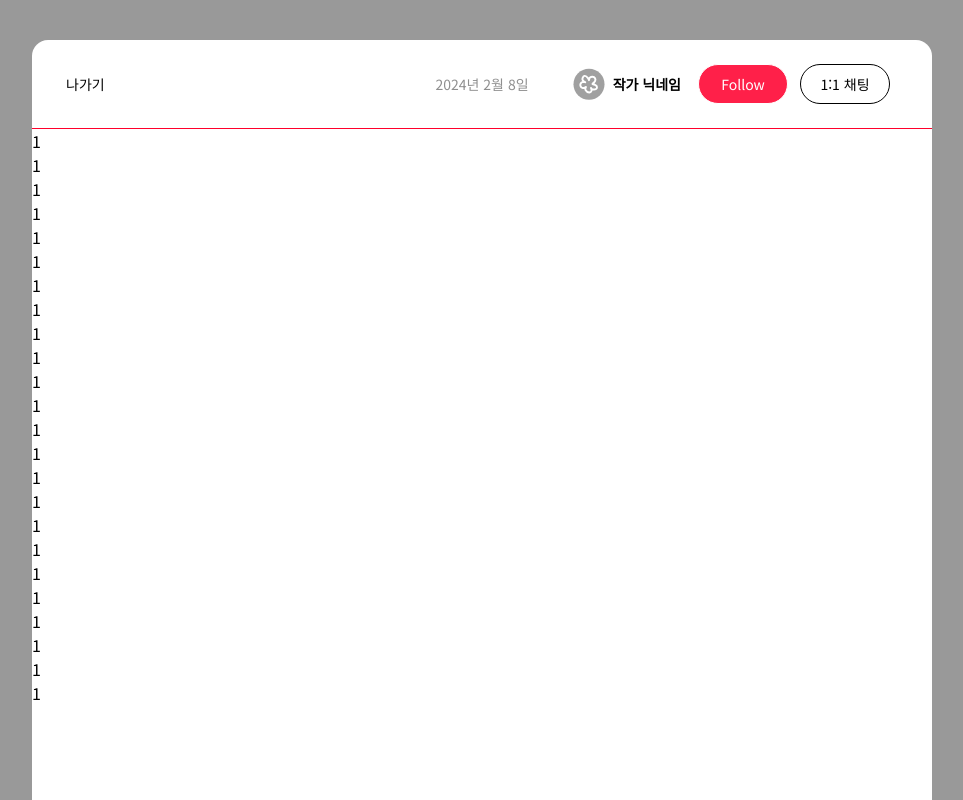
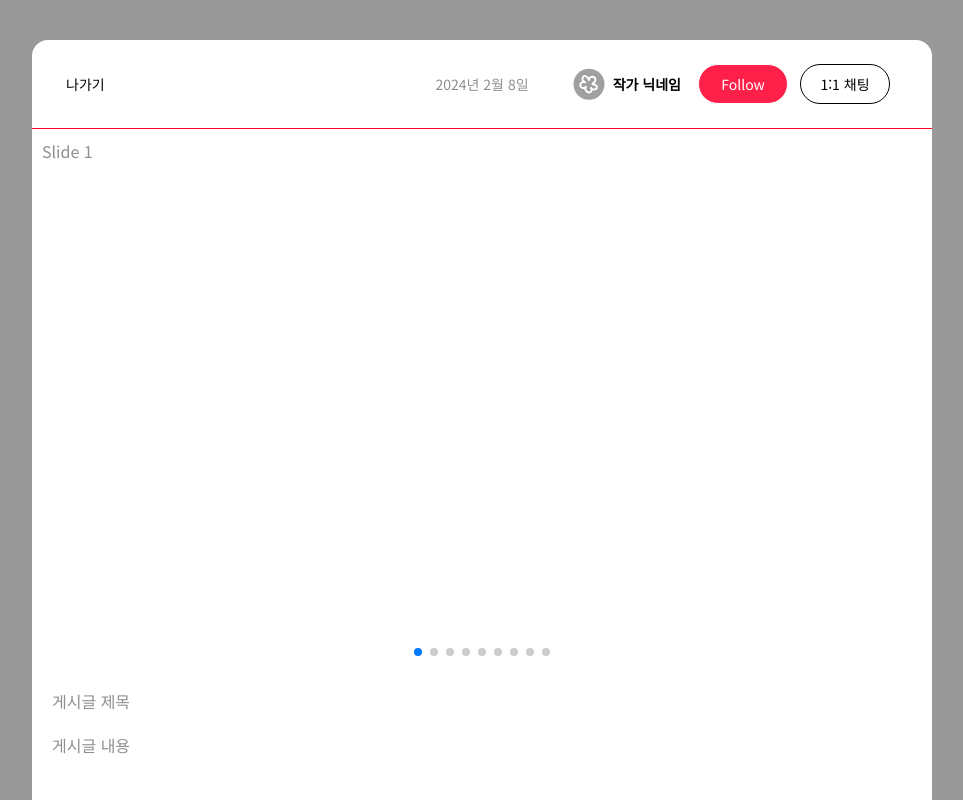
Before and after one commit to final-project-temporaryName/finalProject-FE, a Next.js app: page /flow/art in a window 1280 px wide. Shown: the whole page, without its empty margins (158-1121 px from the left). Built offline with nearby package versions, Linux system fonts and the light colour scheme.

Commit message:
feat: slide 컴포넌트 틀 구현

```diff
--- a/src/app/(root-modal)/ArtModal/ArtModal.tsx
+++ b/src/app/(root-modal)/ArtModal/ArtModal.tsx
@@ -4,6 +4,7 @@ import { useRouter } from 'next/navigation';
 import Modal from '../_components';
 import { useStore } from '@/store';
 import CommentContainer from '@/components/Comment/CommentContainer';
+import SlideContainer from '@/components/SlideContainer/SlideContainer';
 
 export default function ArtModal() {
   const router = useRouter();
@@ -19,31 +20,12 @@ export default function ArtModal() {
   return (
     <Modal.Container onClickClose={onClickClose} classname="artModalContainer">
       <Modal.ArtHeader onClickClose={onClickClose} />
-      <Modal.Body classname="h-full">
-        <p>1</p>
-        <p>1</p>
-        <p>1</p>
-        <p>1</p>
-        <p>1</p>
-        <p>1</p>
-        <p>1</p>
-        <p>1</p>
-        <p>1</p>
-        <p>1</p>
-        <p>1</p>
-        <p>1</p>
-        <p>1</p>
-        <p>1</p>
-        <p>1</p>
-        <p>1</p>
-        <p>1</p>
-        <p>1</p>
-        <p>1</p>
-        <p>1</p>
-        <p>1</p>
-        <p>1</p>
-        <p>1</p>
-        <p>1</p>
+      <Modal.Body classname="h-full text-[#8f8f8f] p-10">
+        <SlideContainer />
+        <div className="flex flex-col gap-20 p-10 pt-20">
+          <p>게시글 제목</p>
+          <p>게시글 내용</p>
+        </div>
       </Modal.Body>
       <CommentContainer likeCount={1100} commentCount={3} artworkStatus="SELLING" />
     </Modal.Container>
--- /dev/null
+++ b/src/components/SlideContainer/SlideContainer.tsx
@@ -0,0 +1,28 @@
+import { useRef } from 'react';
+import { Swiper, SwiperSlide } from 'swiper/react';
+import SwiperCore, { Navigation, Pagination, Scrollbar, A11y } from 'swiper/modules';
+import 'swiper/css';
+import 'swiper/css/pagination';
+import 'swiper/css/navigation';
+import 'swiper/css/scrollbar';
+import '@/styles/tailwind.css';
+
+function SlideContainer() {
+  return (
+    <>
+      <Swiper pagination={true} modules={[Pagination]} className="swiper-container">
+        <SwiperSlide className="">Slide 1</SwiperSlide>
+        <SwiperSlide>Slide 2</SwiperSlide>
+        <SwiperSlide>Slide 3</SwiperSlide>
+        <SwiperSlide>Slide 4</SwiperSlide>
+        <SwiperSlide>Slide 5</SwiperSlide>
+        <SwiperSlide>Slide 6</SwiperSlide>
+        <SwiperSlide>Slide 7</SwiperSlide>
+        <SwiperSlide>Slide 8</SwiperSlide>
+        <SwiperSlide>Slide 9</SwiperSlide>
+      </Swiper>
+    </>
+  );
+}
+
+export default SlideContainer;
```
Also changed, not shown: src/styles/tailwind.css.
